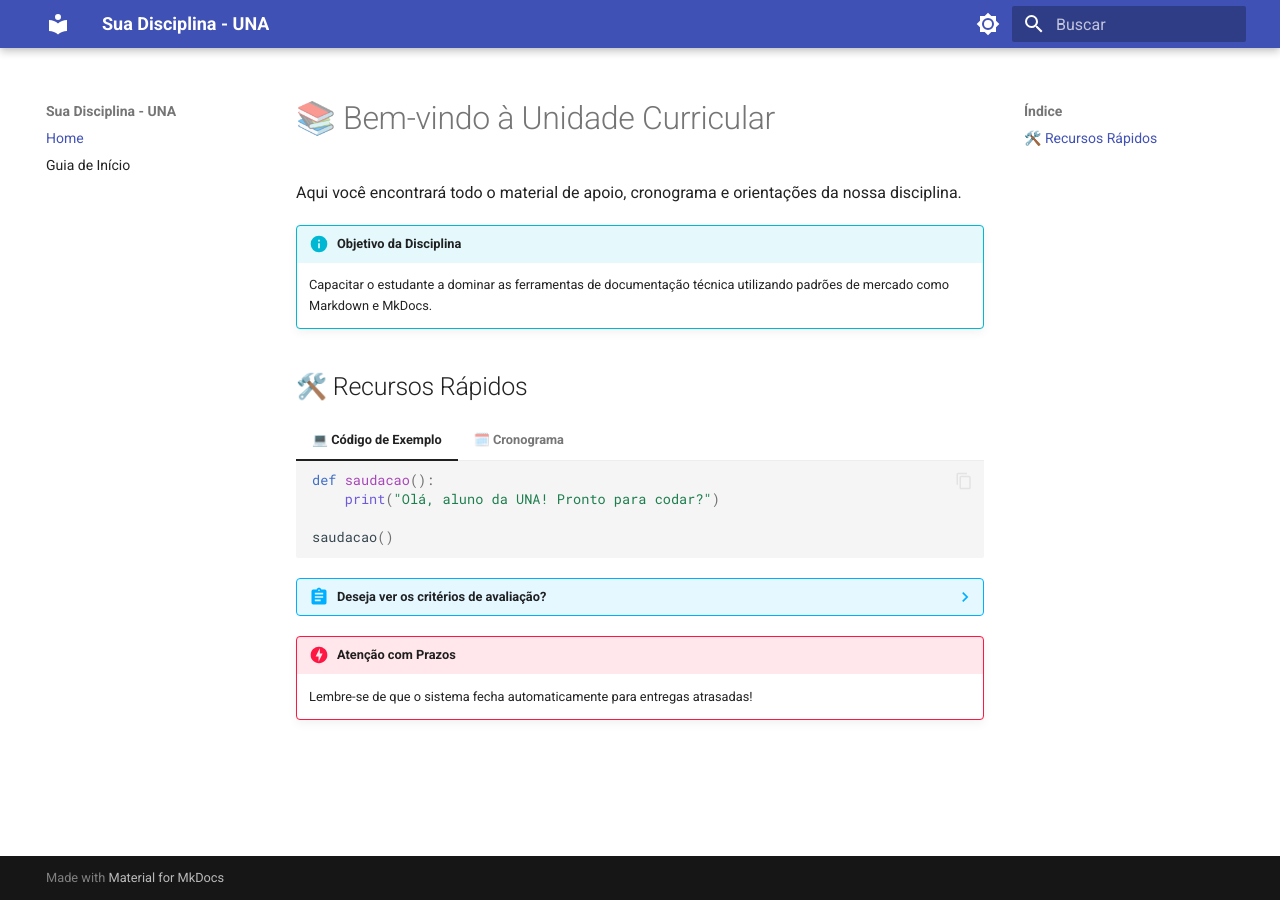
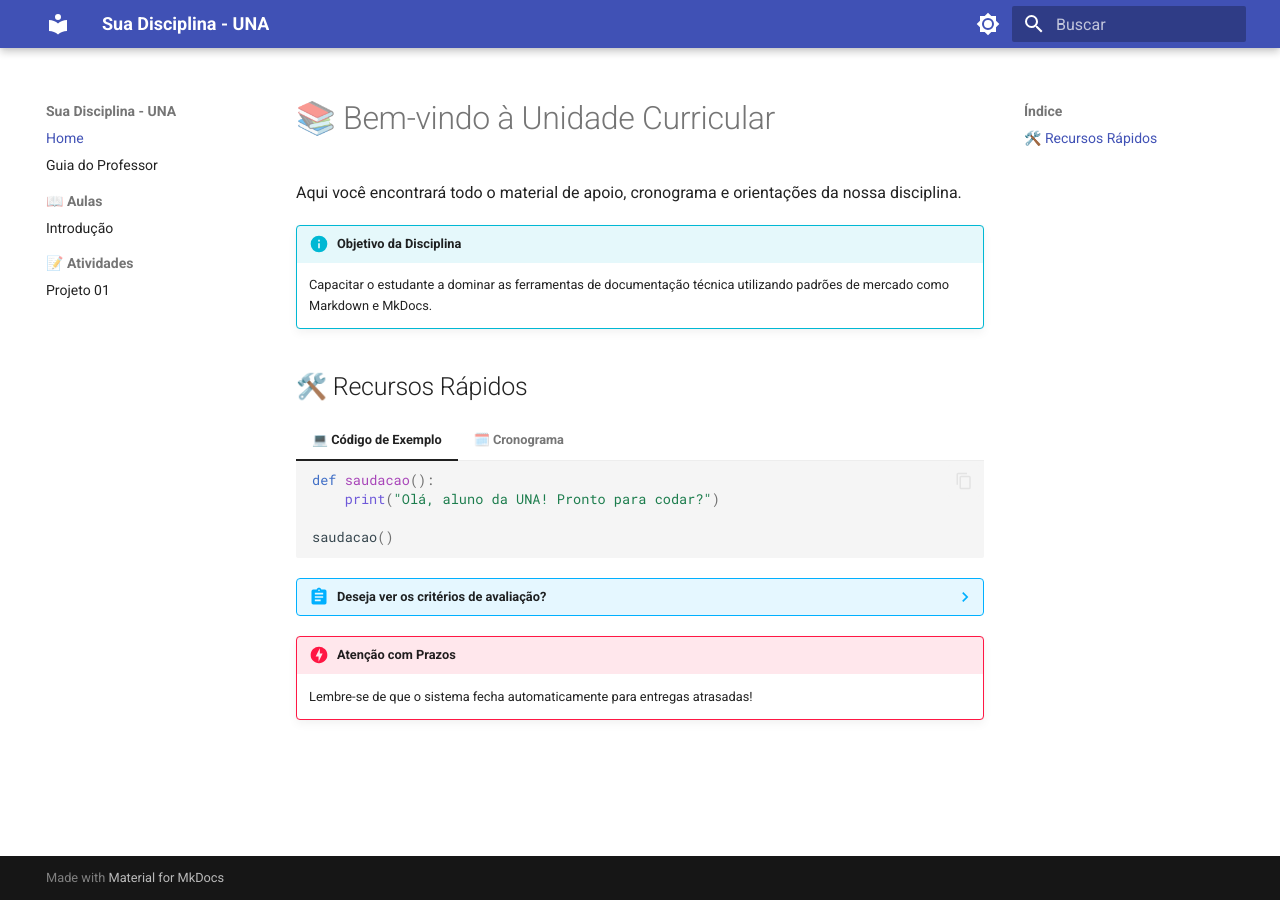
Before and after one commit to danhpaiva/una-uc-mkdocs-template, an MkDocs documentation site: the page built from docs/index.md, in a window 1280 px wide. Built offline with MkDocs 1.6.1 and Material for MkDocs 9.7.7, drawn with Linux system fonts in a browser that asks for light colours.

Commit message:
feat: adicionando exemplo aula

```diff
--- a/mkdocs.yml
+++ b/mkdocs.yml
@@ -29,7 +29,11 @@ theme:
 
 nav:
   - Home: index.md
-  - Guia de Início: setup.md
+  - Guia do Professor: setup.md
+  - 📖 Aulas:
+      - Introdução: aulas/01-introducao.md
+  - 📝 Atividades:
+      - Projeto 01: trabalhos/projeto-01.md
 
 plugins:
   - search
```
